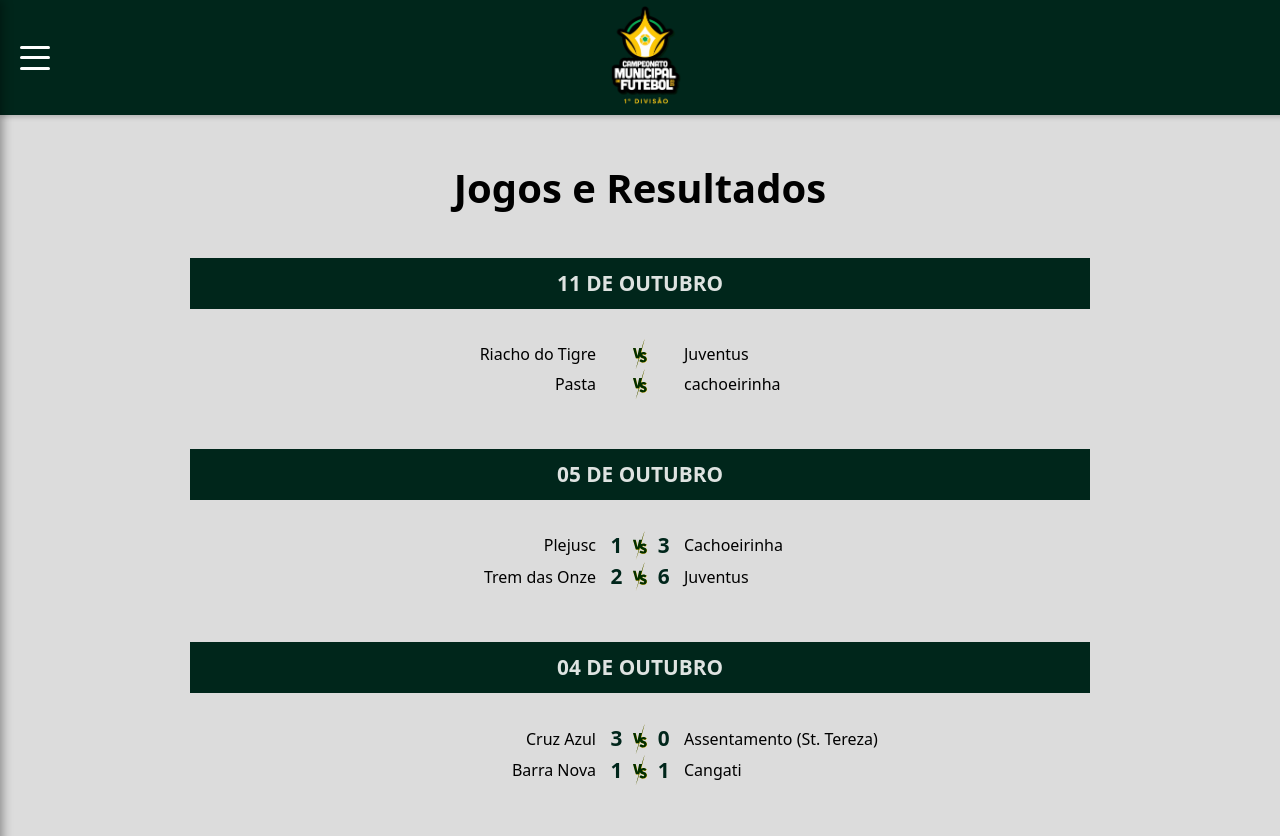
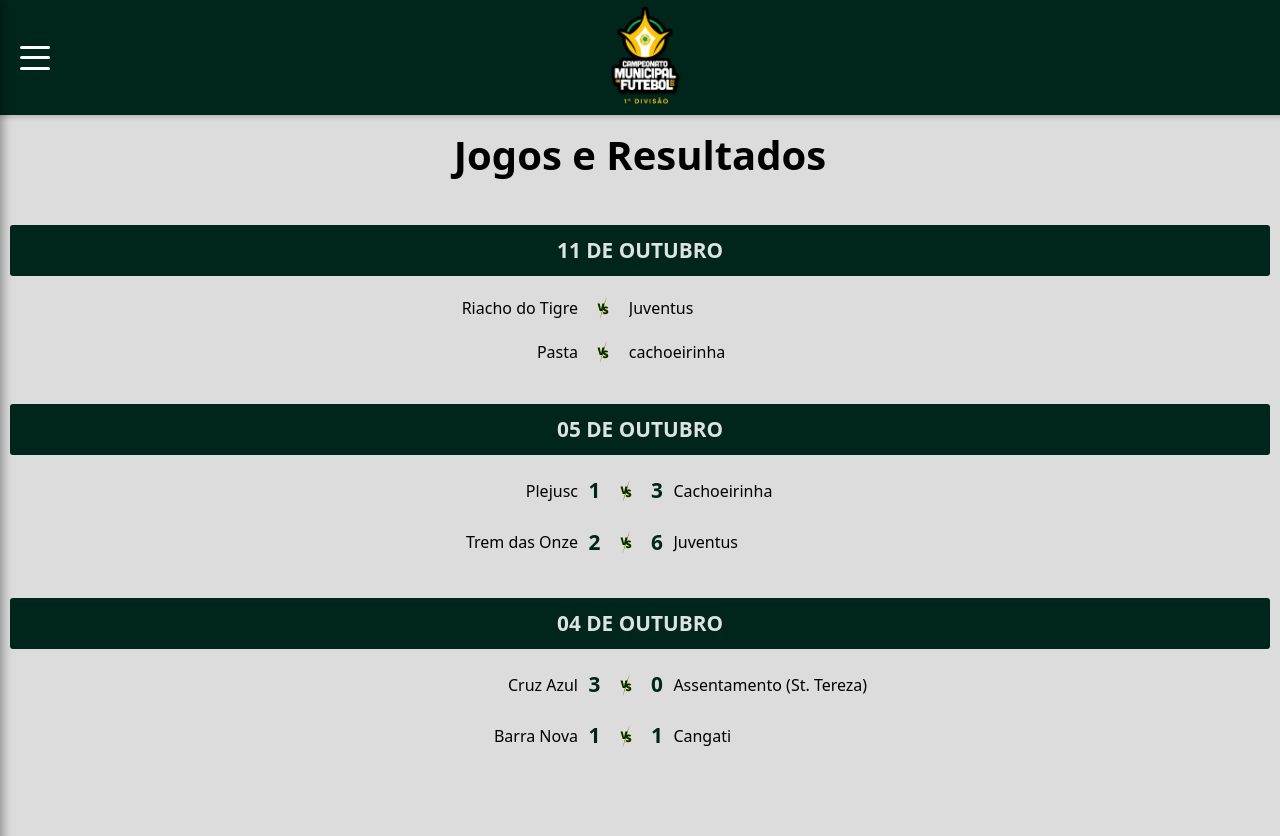
Before and after one commit to Senaias/futebol-solonopole-v0, a React (Vite) app: page /jogos in a window 1280 px wide. After the commit the page ends 800 px from the top, so only its background shows below. Built offline with nearby package versions, Linux system fonts and the light colour scheme.

Commit message:
refactor: layout page

```diff
--- /dev/null
+++ b/src/constants/games.ts
@@ -0,0 +1,33 @@
+export const schedule = [
+  {
+    day: '11 de Outubro',
+    games: [
+      {
+        teamA: 'Riacho do Tigre',
+        teamB: 'Juventus',
+        scoreA: null,
+        scoreB: null,
+      },
+      { teamA: 'Pasta', teamB: 'cachoeirinha', scoreA: null, scoreB: null },
+    ],
+  },
+  {
+    day: '05 de Outubro',
+    games: [
+      { teamA: 'Plejusc', teamB: 'Cachoeirinha', scoreA: 1, scoreB: 3 },
+      { teamA: 'Trem das Onze', teamB: 'Juventus', scoreA: 2, scoreB: 6 },
+    ],
+  },
+  {
+    day: '04 de Outubro',
+    games: [
+      {
+        teamA: 'Cruz Azul',
+        teamB: 'Assentamento (St. Tereza)',
+        scoreA: 3,
+        scoreB: 0,
+      },
+      { teamA: 'Barra Nova', teamB: 'Cangati', scoreA: 1, scoreB: 1 },
+    ],
+  },
+]
--- a/src/pages/GamesPage.jsx
+++ b/src/pages/GamesPage.jsx
@@ -1,18 +1,44 @@
-import React from "react"
-import '../styles/GamesPage.css'; // Vamos criar um CSS específico para a página de jogos
+import '../styles/GamesPage.css' // Vamos criar um CSS específico para a página de jogos
 import VsIcon from '../assets/vs-icon.svg'
+import { schedule } from '../constants/games'
 
-function GamesPage () {
-    return (
-       <div className="games-page-container">
-      <h2>Jogos e Resultados</h2>
-      <p></p>
-      {/* Aqui virão os jogos, separados por data */}
+function GamesPage() {
+  return (
+    <div className="games-page-container">
+      <span className="title">Jogos e Resultados</span>
 
-      {/* Exemplo de um separador de data */}
+      {schedule.map((schedule, index) => (
+        <div className="game-container" key={index}>
+          <div className="game-date-separator">
+            <span className="game-date">{schedule.day}</span>
+          </div>
+
+          {schedule.games.map((game, _index) => (
+            <div className="game-list" key={_index}>
+              <div className="match-card">
+                <span className="team-name-scoreboard-left" title={game.teamA}>
+                  {game.teamA}
+                </span>
+                <span className="scoreboard">
+                  {' '}
+                  {game.scoreA}{' '}
+                  <img src={VsIcon} className="vs-icon" alt="vs" />{' '}
+                  {game.scoreB}{' '}
+                </span>
+                <span className="team-name-scoreboard-right" title={game.teamB}>
+                  {game.teamB}
+                </span>
+              </div>
+            </div>
+          ))}
+        </div>
+      ))}
+
+      {/*
+
       <h3 className="game-date-separator">11 de Outubro</h3>
       <div className="game-list">
-        {/* Futuramente, você terá componentes GameCard aqui */}
+
         <div className="match-card">
             <span className="team-name-scoreboard-left">Riacho do Tigre</span>
             <span className="scoreboard"> <img src={VsIcon} className="vs-icon" alt="vs" /> </span>
@@ -60,9 +86,9 @@ function GamesPage () {
           </div>
 
       </div>
+ */}
     </div>
-
-    )
+  )
 }
 
-export default GamesPage;
+export default GamesPage
--- a/src/styles/GamesPage.css
+++ b/src/styles/GamesPage.css
@@ -1,40 +1,64 @@
 .games-page-container {
-  padding: 20px;
-  max-width: 900px;
-  margin: 0 auto; /* Centraliza o conteúdo na página */
-  text-align: center; /* Centraliza o texto */
+  display: flex;
+  flex-direction: column;
+  align-items: center;
+  gap: 40px;
+  padding: 0 20px;
+  margin-top: 20px;
+}
+
+.games-page-container span.title {
+  font-size: 2.5em;
+  font-weight: bold;
+  color: black;
 }
 
 .games-page-container h2 {
   color: black;
   font-size: 2.5em;
-  margin-bottom: 20px;
 }
 
 .games-page-container p {
   color: black /*var(--text-color)*/;
-  font-size: 1.1em;
-  margin-bottom: 30px;
+  /* font-size: 1.1em; */
 }
 
+.game-container {
+  width: 100%;
+  display: flex;
+  align-items: center;
+  flex-direction: column;
+  gap: 20px;
+}
 
 .game-date-separator {
-  background-color: #00261b;
+  background: #00261b;
   padding: 10px;
-  margin-top: 40px;
-  margin-bottom: 20px;
+  display: flex;
+  align-items: center;
+  justify-content: center;
+  border-radius: 3px;
+  width: 100%;
+}
+
+.game-date {
+  color: var(--text-color);
   font-size: 1.3em;
-  color: var(--text-color);
   text-transform: uppercase;
+  font-weight: bold;
 }
 
 .game-list {
-  padding: 10px;
-  margin-bottom: 20px;
+  width: 100%;
+  display: flex;
+  flex-direction: column;
+  align-items: center;
+  justify-content: center;
+  gap: 5px;
 }
 
 .game-list p {
-  margin: 10px 0;
+  /* margin: 10px 0; */
   font-size: 1.1em;
   color: black;/*var(--text-color);*/;
 
@@ -44,14 +68,17 @@
   width: 100%;
   display: flex;
   align-items: center;
-  vertical-align: top;
-  justify-content: space-between;
   color: black;
 }
 
 .team-name-scoreboard-left {
   text-align: right;
   width: 45%;
+  display: inline-block;
+  /* max-width: 200px; */
+  white-space: nowrap;
+  overflow: hidden;
+  text-overflow: ellipsis;
 }
 .scoreboard{
   display: flex;
@@ -65,7 +92,14 @@
 .team-name-scoreboard-right {
   text-align: left;
   width: 45%;
+  display: inline-block;
+  /* max-width: 200px; */
+  white-space: nowrap;
+  overflow: hidden;
+  text-overflow: ellipsis;
 }
 
 .vs-icon {
+  width: 30px;
+  height: 22px;
 }
```
